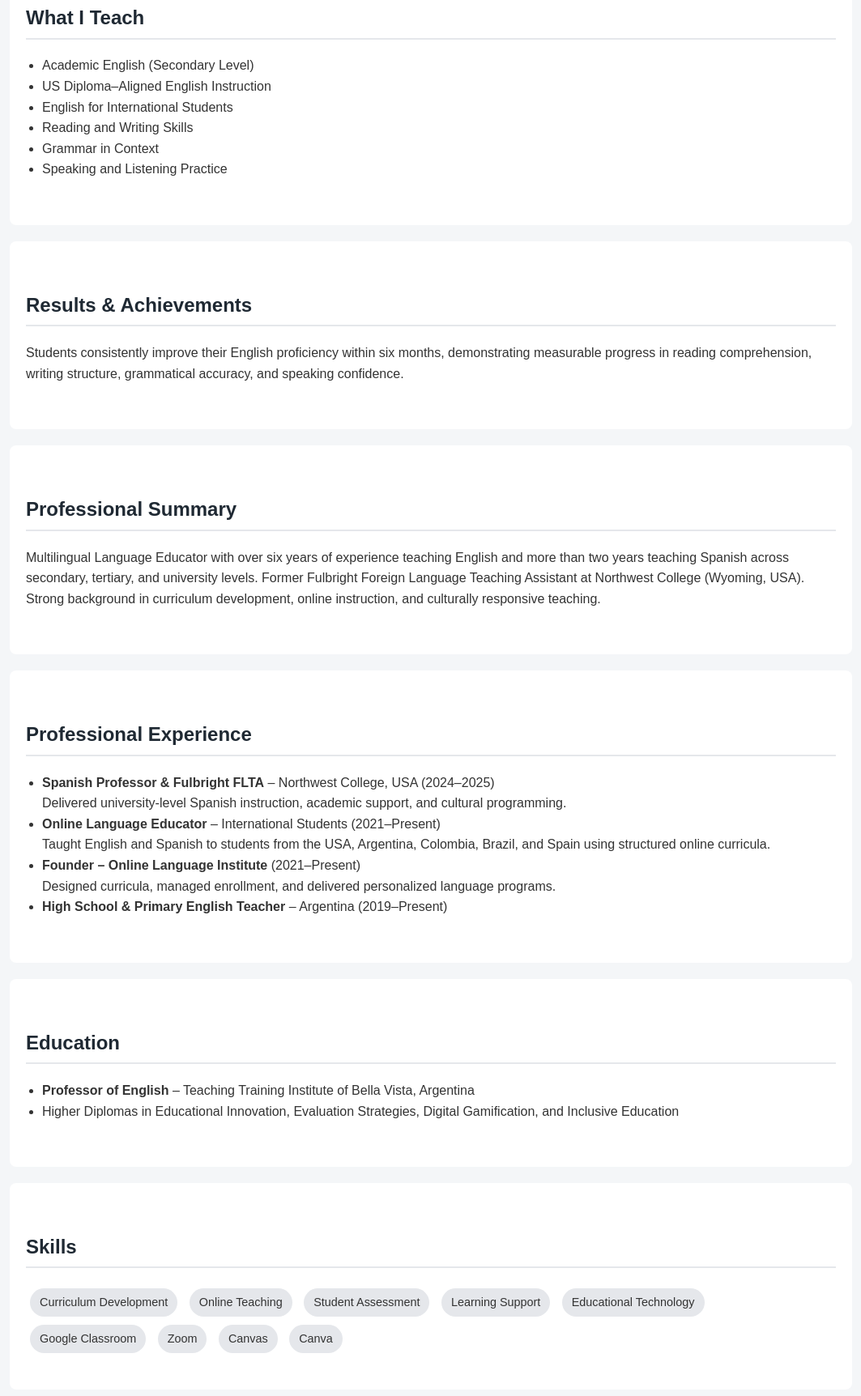
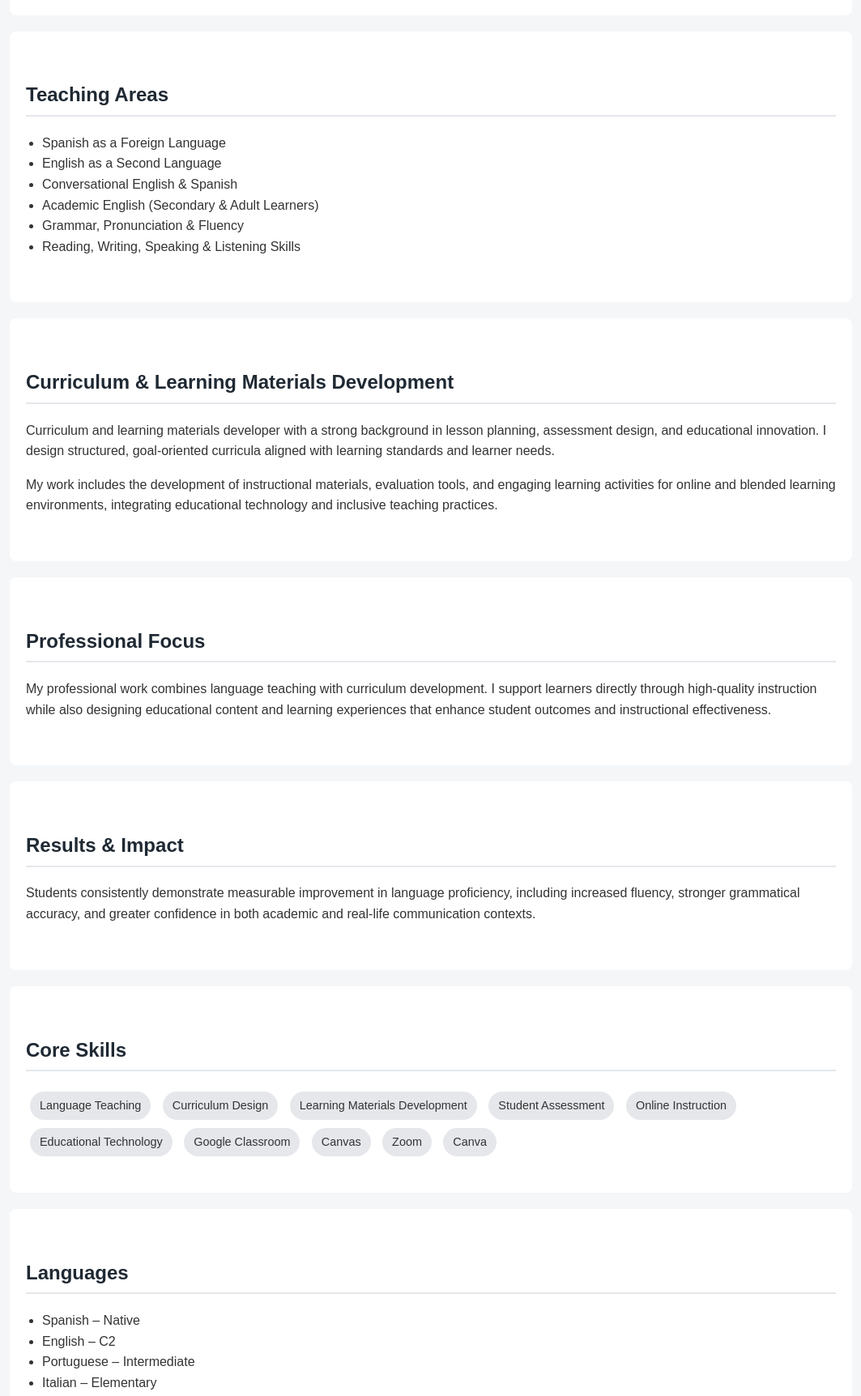
Before and after one commit to jorgeaponterey2015-maker/jorgeaponte.github.io, a plain HTML site: page index.html in a window 1280 px wide. Shown: the part 819-2543 px from the top of the page at 81% size, without its empty margins (108-1171 px from the left). Drawn offline with Linux system fonts and the light colour scheme.

Commit message:
Update index.html

```diff
--- a/index.html
+++ b/index.html
@@ -3,8 +3,10 @@
 <head>
   <meta charset="UTF-8">
   <meta name="viewport" content="width=device-width, initial-scale=1.0">
-  <meta name="keywords" content="Online English Teacher, Academic English, Secondary-level instruction, Curriculum-aligned lessons, US Diploma curriculum, Virtual classroom, International students, Remote teaching">
-  <title>Jorge Aponte | Online English Teacher & Curriculum Specialist</title>
+
+  <meta name="keywords" content="Online English Tutor, Spanish Tutor, Language Educator, Curriculum Developer, Learning Materials Developer, Online Education, EdTech, Academic English, International Students">
+
+  <title>Jorge Aponte | Language Educator & Curriculum Developer</title>
 
   <style>
     body {
@@ -121,98 +123,93 @@
 <header class="site-header">
   <img src="profile.jpg" alt="Jorge Aponte" class="profile-photo">
   <h1>Jorge Alberto Aponte</h1>
-  <p>Online English Teacher | Secondary-Level Education | Curriculum Specialist</p>
+  <p>
+    Language Educator & Curriculum Developer<br>
+    Spanish & English | Online Education | EdTech
+  </p>
 
   <div class="cv-buttons">
-   <a href="Jorge_Aponte_Spanish_English_Tutor_CV.pdf" download>Download CV – Teaching</a>
-<a href="Jorge_Aponte_Curriculum_Learning_Materials.pdf" download>Download CV – Curriculum</a>
+    <a href="Jorge_Aponte_Spanish_English_Tutor_CV.pdf" download>
+      Download CV – Teaching & Tutoring
+    </a>
+    <a href="Jorge_Aponte_Curriculum_Learning_Materials_Developer_CV.pdf" download>
+      Download CV – Curriculum & Materials
+    </a>
   </div>
 </header>
 
 <section id="teaching-profile">
-  <h2>Teaching Profile</h2>
+  <h2>Teaching & Tutoring Profile</h2>
   <p>
-    Online English Teacher with over 6 years of experience delivering structured,
-    curriculum-aligned lessons to secondary-level and adult learners. Experienced
-    in academic and communicative English, lesson planning, assessment strategies,
-    and personalized feedback in virtual learning environments. Experience teaching
-    within international and US Diploma–based programs.
+    Experienced Spanish and English tutor with over six years of experience delivering
+    online and in-person instruction to international students. I specialize in
+    communicative and academic language teaching, helping learners improve fluency,
+    accuracy, and confidence through structured, personalized lessons.
+  </p>
+  <p>
+    I have taught learners from diverse cultural and educational backgrounds,
+    adapting instruction to individual goals, proficiency levels, and learning styles
+    in one-on-one and small group settings.
   </p>
 </section>
 
-<section id="what-i-teach">
-  <h2>What I Teach</h2>
+<section id="teaching-areas">
+  <h2>Teaching Areas</h2>
   <ul>
-    <li>Academic English (Secondary Level)</li>
-    <li>US Diploma–Aligned English Instruction</li>
-    <li>English for International Students</li>
-    <li>Reading and Writing Skills</li>
-    <li>Grammar in Context</li>
-    <li>Speaking and Listening Practice</li>
+    <li>Spanish as a Foreign Language</li>
+    <li>English as a Second Language</li>
+    <li>Conversational English & Spanish</li>
+    <li>Academic English (Secondary & Adult Learners)</li>
+    <li>Grammar, Pronunciation & Fluency</li>
+    <li>Reading, Writing, Speaking & Listening Skills</li>
   </ul>
 </section>
 
-<section id="results">
-  <h2>Results & Achievements</h2>
+<section id="curriculum-profile">
+  <h2>Curriculum & Learning Materials Development</h2>
   <p>
-    Students consistently improve their English proficiency within six months,
-    demonstrating measurable progress in reading comprehension, writing structure,
-    grammatical accuracy, and speaking confidence.
+    Curriculum and learning materials developer with a strong background in lesson
+    planning, assessment design, and educational innovation. I design structured,
+    goal-oriented curricula aligned with learning standards and learner needs.
+  </p>
+  <p>
+    My work includes the development of instructional materials, evaluation tools,
+    and engaging learning activities for online and blended learning environments,
+    integrating educational technology and inclusive teaching practices.
   </p>
 </section>
 
-<section id="professional-summary">
-  <h2>Professional Summary</h2>
+<section id="professional-focus">
+  <h2>Professional Focus</h2>
   <p>
-    Multilingual Language Educator with over six years of experience teaching English
-    and more than two years teaching Spanish across secondary, tertiary, and university
-    levels. Former Fulbright Foreign Language Teaching Assistant at Northwest College
-    (Wyoming, USA). Strong background in curriculum development, online instruction,
-    and culturally responsive teaching.
+    My professional work combines language teaching with curriculum development.
+    I support learners directly through high-quality instruction while also designing
+    educational content and learning experiences that enhance student outcomes
+    and instructional effectiveness.
   </p>
 </section>
 
-<section id="experience">
-  <h2>Professional Experience</h2>
-  <ul>
-    <li>
-      <strong>Spanish Professor & Fulbright FLTA</strong> – Northwest College, USA (2024–2025)<br>
-      Delivered university-level Spanish instruction, academic support, and cultural programming.
-    </li>
-    <li>
-      <strong>Online Language Educator</strong> – International Students (2021–Present)<br>
-      Taught English and Spanish to students from the USA, Argentina, Colombia, Brazil, and Spain
-      using structured online curricula.
-    </li>
-    <li>
-      <strong>Founder – Online Language Institute</strong> (2021–Present)<br>
-      Designed curricula, managed enrollment, and delivered personalized language programs.
-    </li>
-    <li>
-      <strong>High School & Primary English Teacher</strong> – Argentina (2019–Present)
-    </li>
-  </ul>
-</section>
-
-<section id="education">
-  <h2>Education</h2>
-  <ul>
-    <li><strong>Professor of English</strong> – Teaching Training Institute of Bella Vista, Argentina</li>
-    <li>Higher Diplomas in Educational Innovation, Evaluation Strategies, Digital Gamification, and Inclusive Education</li>
-  </ul>
+<section id="results">
+  <h2>Results & Impact</h2>
+  <p>
+    Students consistently demonstrate measurable improvement in language proficiency,
+    including increased fluency, stronger grammatical accuracy, and greater confidence
+    in both academic and real-life communication contexts.
+  </p>
 </section>
 
 <section id="skills">
-  <h2>Skills</h2>
+  <h2>Core Skills</h2>
   <div class="skills">
-    <span>Curriculum Development</span>
-    <span>Online Teaching</span>
+    <span>Language Teaching</span>
+    <span>Curriculum Design</span>
+    <span>Learning Materials Development</span>
     <span>Student Assessment</span>
-    <span>Learning Support</span>
+    <span>Online Instruction</span>
     <span>Educational Technology</span>
     <span>Google Classroom</span>
+    <span>Canvas</span>
     <span>Zoom</span>
-    <span>Canvas</span>
     <span>Canva</span>
   </div>
 </section>
@@ -229,23 +226,30 @@
 
 <div class="cta">
   <p>
-    📩 Open to international opportunities in online education, curriculum development,
-    and EdTech projects.
+    📩 Open to international opportunities in online teaching, tutoring,
+    curriculum development, and educational content projects.
   </p>
 </div>
 
 <section id="contact">
   <h2>Contact</h2>
-  <p>Interested in collaboration or teaching opportunities? Let’s connect.</p>
+  <p>
+    Interested in collaboration, tutoring, or curriculum development projects?
+    Feel free to get in touch.
+  </p>
   <p>
     📧 Email:
-    <a href="mailto:jorgeaponterey2015@gmail.com">jorgeaponterey2015@gmail.com</a>
+    <a href="mailto:jorgeaponterey2015@gmail.com">
+      jorgeaponterey2015@gmail.com
+    </a>
   </p>
-  <p>🌍 Location: Argentina (GMT–3) – Available for international roles</p>
+  <p>
+    🌍 Location: Argentina (GMT–3) – Available for international roles
+  </p>
 </section>
 
 <footer>
-  © 2025 Jorge Aponte · Online English Teacher & Curriculum Specialist
+  © 2025 Jorge Aponte · Language Educator & Curriculum Developer
 </footer>
 
 </body>
```
